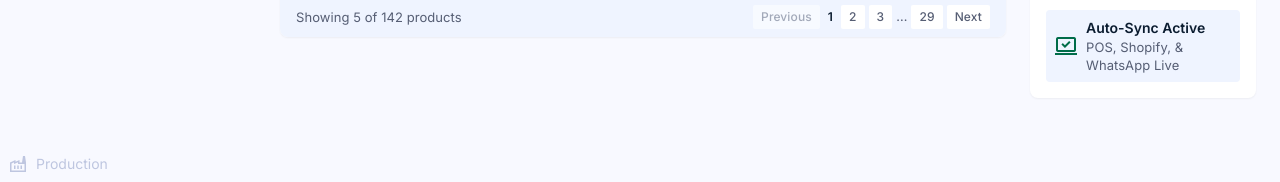
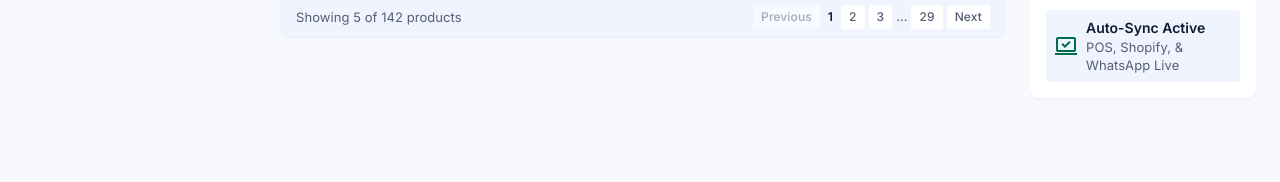
Before and after one commit to l41417602-cell/business-management, a plain HTML site: page production.html in a window 1280 px wide. Shown: the part 1095-1277 px from the top of the page. After the commit the page ends 1241 px from the top, so only its background shows below. Drawn offline with nearby package versions, Linux system fonts and the light colour scheme.

Commit message:
Update production.html

```diff
--- a/production.html
+++ b/production.html
@@ -804,10 +804,3 @@
     })();
   </script>
 </div></div></main></div></body></html>
-<a href="production.html"
-   class="flex items-center justify-between px-space-sm py-space-sm rounded-lg text-tertiary-fixed-dim">
-    <div class="flex items-center gap-space-sm">
-        <span class="material-symbols-outlined text-[20px]">factory</span>
-        <span>Production</span>
-    </div>
-</a>
```
